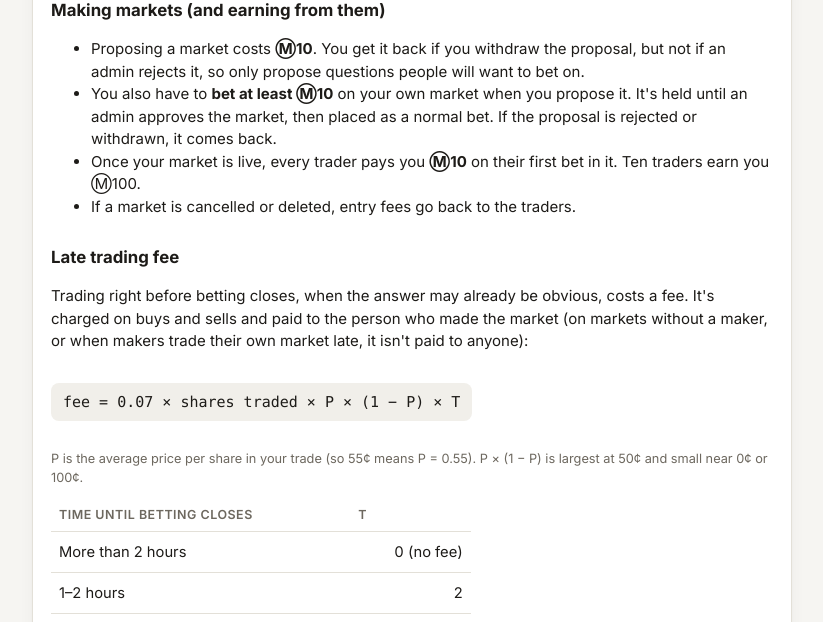
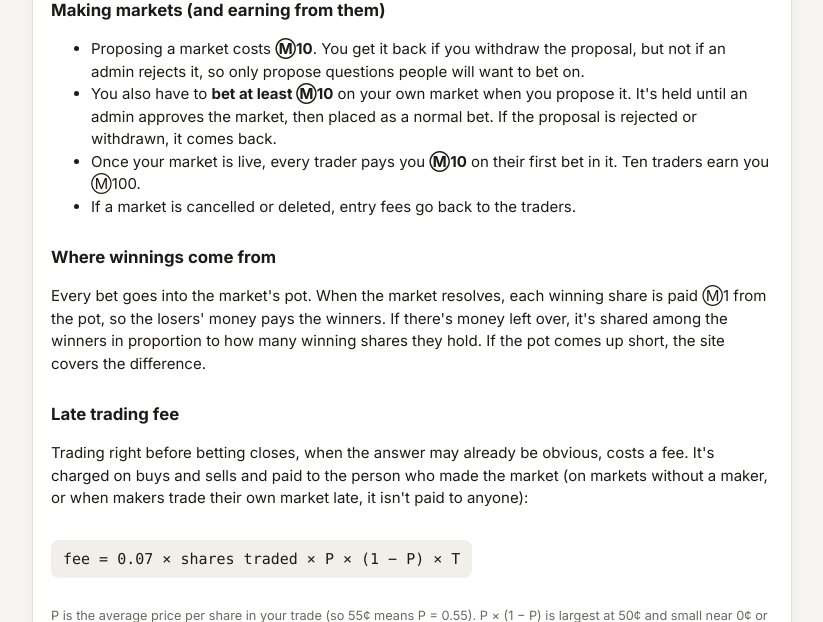
Before and after one commit to HTAMDUDE/MAMS-Prediction-Market, a Flask app: page /how-it-works in a window 1280 px wide. Shown: the part 1117-1739 px from the top of the page, without its empty margins (228-1051 px from the left). Run offline with Flask 3, Linux system fonts and the light colour scheme; data that the repository does not hold is empty.

Commit message:
Share leftover pot among winners; show it in positions with an estimate
- On resolution, money left in the pot after paying M1 per winning share is
  split among winners in proportion to their winning shares (logged as a
  bonus); if the pot is short the house covers it as before
- Resolved markets' Your position shows Paid out (incl. bonus) and Profit;
  Portfolio > Settled includes the bonus
- Open positions show an estimated bonus if the market ended now, rounded
  the same way as the real payout
- How it works and README explain where winnings come from

Co-Authored-By: Claude Opus 5.5 <noreply@anthropic.com>

```diff
--- a/app.py
+++ b/app.py
@@ -136,7 +136,9 @@ NEW_COLUMNS = {
                 ("proposed_outcome_id", "INTEGER"), ("proposed_by", "INTEGER"), ("proposed_at", "TEXT"),
                 ("finalizes_at", "TEXT"), ("resolved_by", "INTEGER"),
                 # Over/Under markets: the line, an optional unit ("%", "minutes"), and the measured result.
-                ("ou_line", "REAL"), ("ou_unit", "TEXT NOT NULL DEFAULT ''"), ("ou_result", "REAL")],
+                ("ou_line", "REAL"), ("ou_unit", "TEXT NOT NULL DEFAULT ''"), ("ou_result", "REAL"),
+                # money left in the pot after paying Ⓜ1 per winning share, shared out among the winners
+                ("leftover_paid", "REAL NOT NULL DEFAULT 0")],
     "proposals": [("rules_source", "TEXT NOT NULL DEFAULT ''"), ("rules_otherwise", "TEXT NOT NULL DEFAULT ''"),
                   ("ou_line", "REAL"), ("ou_unit", "TEXT NOT NULL DEFAULT ''"),
                   ("fee", "REAL NOT NULL DEFAULT 0"),  # creation fee paid, refunded on withdrawal
@@ -396,6 +398,23 @@ def refund_entry_fees(db, market_id, user_id=None, reason="Entry fee refunded"):
         db.execute("UPDATE users SET balance = MAX(0, ROUND(balance - ?, 2)) WHERE id = ?", (e["fee"], e["creator_id"]))
         log_activity(db, e["creator_id"], "earning", -e["fee"], m, f"Entry fee returned to {payer}")
         db.execute("DELETE FROM market_entries WHERE market_id = ? AND user_id = ?", (market_id, e["user_id"]))
+
+
+def leftover_bonus(db, user_id, market_id):
+    """The user's share of a resolved market's leftover pot (0 if none)."""
+    return db.execute("SELECT COALESCE(SUM(amount), 0) FROM activity WHERE user_id = ? AND market_id = ? "
+                      "AND kind = 'payout' AND detail LIKE 'Bonus:%'", (user_id, market_id)).fetchone()[0]
+
+
+def estimated_bonus(db, market_id, outcome_id, my_shares):
+    """If this outcome won right now, roughly what my share of the leftover pot would be. Changes with every trade."""
+    pot = db.execute("SELECT COALESCE(SUM(amount), 0) FROM trades WHERE market_id = ?", (market_id,)).fetchone()[0]
+    winning = db.execute("SELECT COALESCE(SUM(shares), 0) FROM positions WHERE outcome_id = ?",
+                         (outcome_id,)).fetchone()[0]
+    leftover = cents(pot - winning)  # rounded exactly like resolve_market does, so the estimate matches the payout
+    if winning <= EPS or leftover < 0.01:
+        return 0.0
+    return math.floor(leftover * my_shares / winning * 100) / 100
 
 
 def trade_block_reason(db, user_id, market_id):
@@ -626,13 +645,29 @@ def resolve_market(db, market_id, outcome_id, resolved_by=None, automatic=False)
             db.execute("UPDATE users SET balance = ROUND(balance + ?, 2) WHERE id = ?", (w["shares"], w["user_id"]))
             log_activity(db, w["user_id"], "payout", w["shares"], m,
                          f"Won: {w['shares']:,.2f} “{outs[outcome_id]}” shares paid Ⓜ1 each")
+        # The pot is everything traders put in minus what they took out by selling (fees aren't part of it).
+        # Whatever is left after paying Ⓜ1 per winning share goes to the winners in proportion to their shares.
+        # If the pot is short, the house covers the gap as before.
+        pot = db.execute("SELECT COALESCE(SUM(amount), 0) FROM trades WHERE market_id = ?", (market_id,)).fetchone()[0]
+        winning_shares = sum(w["shares"] for w in winners)
+        leftover = cents(pot - winning_shares)
+        leftover_paid = 0.0
+        if leftover >= 0.01 and winning_shares > EPS:
+            for w in winners:
+                cut = math.floor(leftover * w["shares"] / winning_shares * 100) / 100
+                if cut >= 0.01:
+                    db.execute("UPDATE users SET balance = ROUND(balance + ?, 2) WHERE id = ?", (cut, w["user_id"]))
+                    log_activity(db, w["user_id"], "payout", cut, m,
+                                 f"Bonus: your share of the Ⓜ{leftover:,.2f} left in the pot")
+                    leftover_paid += cut
         for p in db.execute("SELECT p.user_id, p.shares, p.outcome_id FROM positions p JOIN outcomes o "
                             "ON o.id = p.outcome_id WHERE o.market_id = ? AND p.outcome_id != ? AND p.shares > 1e-9",
                             (market_id, outcome_id)).fetchall():
             log_activity(db, p["user_id"], "loss", 0, m,
                          f"Lost: {p['shares']:,.2f} “{outs[p['outcome_id']]}” shares paid nothing")
         db.execute("UPDATE markets SET status = 'resolved', resolved_outcome_id = ?, resolved_at = ?, "
-                   "resolved_by = ? WHERE id = ?", (outcome_id, now_str(), resolved_by, market_id))
+                   "resolved_by = ?, leftover_paid = ? WHERE id = ?",
+                   (outcome_id, now_str(), resolved_by, cents(leftover_paid), market_id))
         db.execute("UPDATE disputes SET handled_at = ? WHERE market_id = ? AND handled_at IS NULL",
                    (now_str(), market_id))
         db.execute("COMMIT")
@@ -1059,7 +1094,16 @@ def market(mid):
             value = (p["shares"] * o["price"] if b["m"]["status"] == "resolved"
                      else 0.0 if b["m"]["status"] == "cancelled"
                      else lmsr.sell_value(q, b["m"]["b"], index[p["outcome_id"]], p["shares"]))
-            my_positions.append({"outcome": o, "shares": p["shares"], "cost": p["cost"], "value": value})
+            my_positions.append({"outcome": o, "shares": p["shares"], "cost": p["cost"], "value": value,
+                                 "bonus": 0.0,
+                                 "est_bonus": estimated_bonus(db, mid, p["outcome_id"], p["shares"])
+                                 if b["m"]["status"] == "open" else 0.0})
+        if b["m"]["status"] == "resolved":  # the leftover-pot bonus belongs with the winning position
+            bonus = leftover_bonus(db, g.user["id"], mid)
+            for p in my_positions:
+                if p["outcome"]["id"] == b["m"]["resolved_outcome_id"]:
+                    p["bonus"] = bonus
+                    p["value"] += bonus
     block_reason = trade_block_reason(db, g.user["id"], mid) if g.user else None
     blocked, all_users = [], []
     if g.user and g.user["is_admin"]:
@@ -1222,7 +1266,8 @@ def portfolio():
             value = 0.0  # refunded when the market was cancelled
         else:
             value = r["shares"] * price
-        item = {"r": r, "b": b, "price": price, "value": value}
+        bonus = leftover_bonus(db, uid, r["market_id"]) if b["m"]["status"] == "resolved" and price > 0 else 0.0
+        item = {"r": r, "b": b, "price": price, "value": value + bonus, "bonus": bonus}
         (active if b["m"]["status"] == "open" else settled).append(item)
     trades = db.execute(
         "SELECT t.*, o.label, m.question FROM trades t JOIN outcomes o ON o.id = t.outcome_id "
--- a/templates/how_it_works.html
+++ b/templates/how_it_works.html
@@ -49,6 +49,11 @@
       Ten traders earn you Ⓜ{{ (ENTRY_FEE * 10)|int }}.</li>
     <li>If a market is cancelled or deleted, entry fees go back to the traders.</li>
   </ul>
+
+  <h2>Where winnings come from</h2>
+  <p>Every bet goes into the market's pot. When the market resolves, each winning share is paid Ⓜ1 from the pot, so
+    the losers' money pays the winners. If there's money left over, it's shared among the winners in proportion to
+    how many winning shares they hold. If the pot comes up short, the site covers the difference.</p>
 
   <h2 id="late-fee">Late trading fee</h2>
   <p>Trading right before betting closes, when the answer may already be obvious, costs a fee. It's charged on buys
--- a/templates/portfolio.html
+++ b/templates/portfolio.html
@@ -50,6 +50,7 @@
         <td class="num">
           {% if i.b.state == 'cancelled' %}<span class="muted">Refunded</span>
           {% elif i.price > 0 %}<span class="up">Won Ⓜ{{ i.value|money }}</span>
+            {% if i.bonus %}<div class="muted small">incl. Ⓜ{{ i.bonus|money }} pot bonus</div>{% endif %}
           {% else %}<span class="down">Lost</span>{% endif %}
         </td>
       </tr>
```
Also changed, not shown: templates/market.html (+20 -1 lines), tests/test_market.py (+137 -0 lines), README.md.
